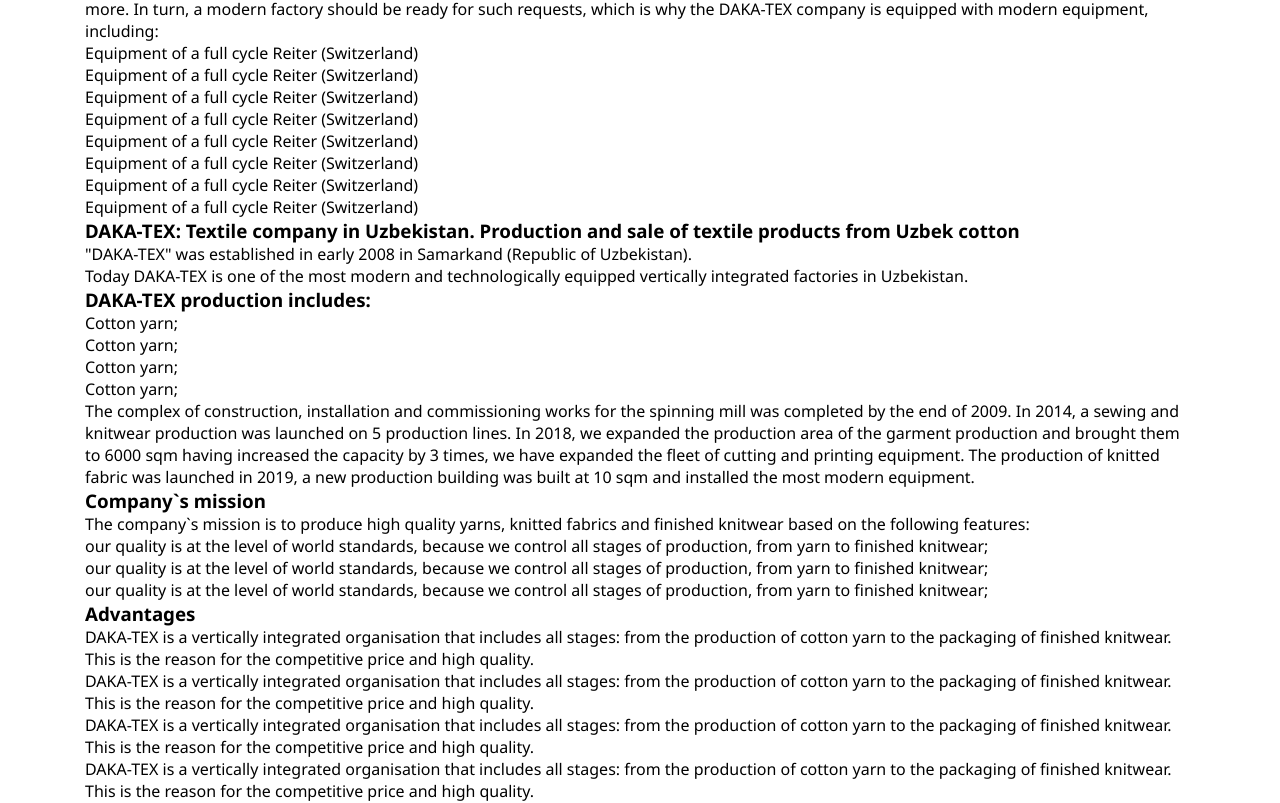
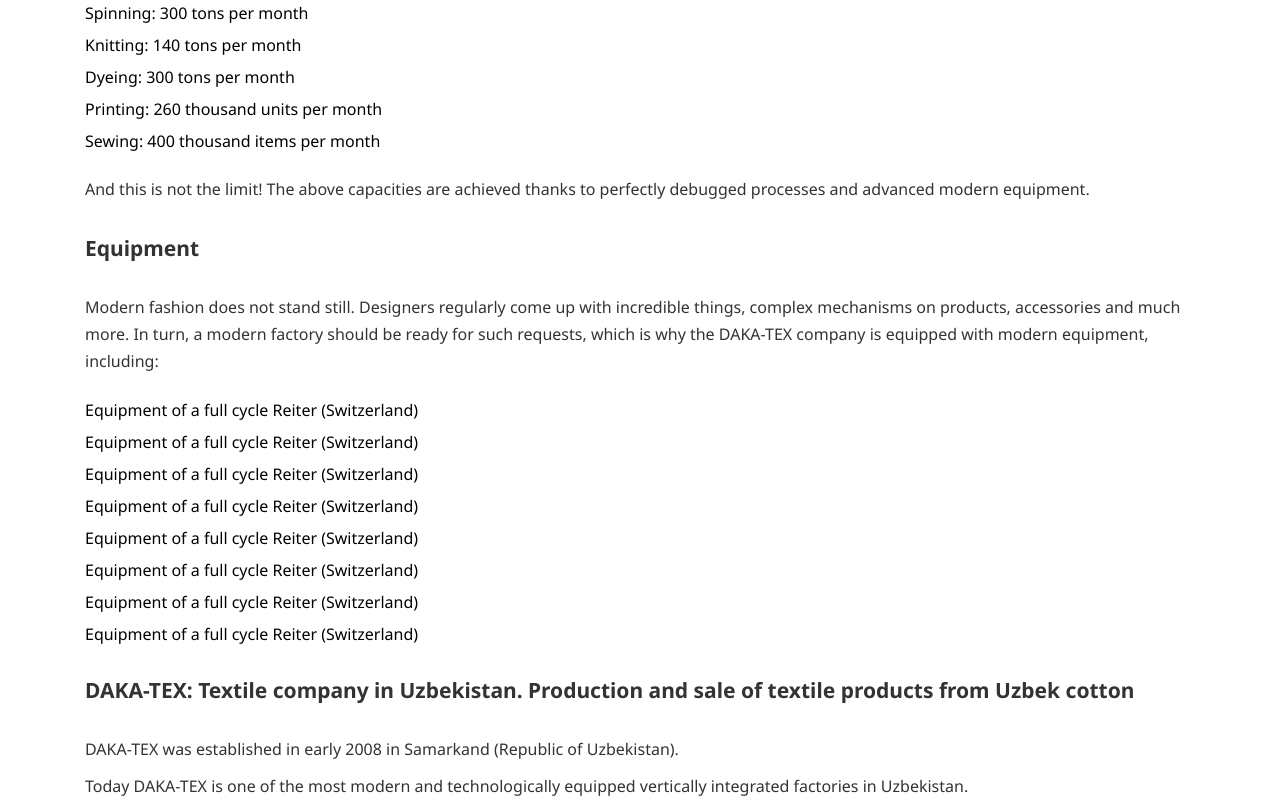
Before and after one commit to AvazShukurullayev/dakatex-clone, a React (Vite) app: page / in a window 1280 px wide. Shown: the part 7898-8701 px from the top of the page. Built offline with nearby package versions, Linux system fonts and the light colour scheme.

Commit message:
about us page done

```diff
--- a/src/pages/about-us-page/AboutUsPage.css
+++ b/src/pages/about-us-page/AboutUsPage.css
@@ -0,0 +1,27 @@
+.about-us__title {
+    color: rgb(51, 51, 51);
+    font-size: 21px;
+    font-weight: 700;
+    line-height: 27px;
+    letter-spacing: 0;
+    text-align: left;
+    margin: 2rem 0;
+}
+
+.about-us__description {
+    color: rgb(51, 51, 51);
+    font-size: 16px;
+    font-weight: 400;
+    line-height: 27px;
+    letter-spacing: 0;
+    text-align: left;
+    margin: 10px 0;
+}
+
+.about-us__list {
+    margin: 1.5rem 0;
+}
+
+.about-us__item {
+    margin: 10px 0;
+}
--- a/src/pages/about-us-page/AboutUsPage.jsx
+++ b/src/pages/about-us-page/AboutUsPage.jsx
@@ -1,62 +1,66 @@
+import "./AboutUsPage.css"
+
 const AboutUsPage = () => {
     return (
         <main className="main">
             <section className="about-us">
                 <div className="container">
-                    <h2>About us</h2>
-                    <h3>Capabilities and Power</h3>
-                    <p>
+                    <h2 className="title">About us</h2>
+                    <h3 className="about-us__title">Capabilities and Power</h3>
+                    <p className="about-us__description">
                         The DAKA-TEX factory is constantly working to expand its capabilities and increase capacity.
                         First of all, we are focused on the quality of our products, minimising costs, and fulfilling
                         orders on time.
                     </p>
-                    <h3>Production capacity</h3>
-                    <ul>
-                        <li>Spinning: 300 tons per month</li>
-                        <li>Knitting: 140 tons per month</li>
-                        <li>Dyeing: 300 tons per month</li>
-                        <li>Printing: 260 thousand units per month</li>
-                        <li>Sewing: 400 thousand items per month</li>
+                    <h3 className="about-us__title">Production capacity</h3>
+                    <ul className="about-us__list">
+                        <li className="about-us__item">Spinning: 300 tons per month</li>
+                        <li className="about-us__item">Knitting: 140 tons per month</li>
+                        <li className="about-us__item">Dyeing: 300 tons per month</li>
+                        <li className="about-us__item">Printing: 260 thousand units per month</li>
+                        <li className="about-us__item">Sewing: 400 thousand items per month</li>
                     </ul>
-                    <p>
+                    <p className="about-us__description">
                         And this is not the limit! The above capacities are achieved thanks to perfectly debugged
                         processes and advanced modern equipment.
                     </p>
-                    <h3>Equipment</h3>
-                    <p>
+                    <h3 className="about-us__title">Equipment</h3>
+                    <p className="about-us__description">
                         Modern fashion does not stand still. Designers regularly come up with incredible things, complex
                         mechanisms on products, accessories and much more. In turn, a modern factory should be ready for
                         such requests, which is why the DAKA-TEX company is equipped with modern equipment, including:
                     </p>
-                    <ul>
-                        <li>Equipment of a full cycle Reiter (Switzerland)</li>
-                        <li>Equipment of a full cycle Reiter (Switzerland)</li>
-                        <li>Equipment of a full cycle Reiter (Switzerland)</li>
-                        <li>Equipment of a full cycle Reiter (Switzerland)</li>
-                        <li>Equipment of a full cycle Reiter (Switzerland)</li>
-                        <li>Equipment of a full cycle Reiter (Switzerland)</li>
-                        <li>Equipment of a full cycle Reiter (Switzerland)</li>
-                        <li>Equipment of a full cycle Reiter (Switzerland)</li>
+                    <ul className="about-us__list">
+                        <li className="about-us__item">Equipment of a full cycle Reiter (Switzerland)</li>
+                        <li className="about-us__item">Equipment of a full cycle Reiter (Switzerland)</li>
+                        <li className="about-us__item">Equipment of a full cycle Reiter (Switzerland)</li>
+                        <li className="about-us__item">Equipment of a full cycle Reiter (Switzerland)</li>
+                        <li className="about-us__item">Equipment of a full cycle Reiter (Switzerland)</li>
+                        <li className="about-us__item">Equipment of a full cycle Reiter (Switzerland)</li>
+                        <li className="about-us__item">Equipment of a full cycle Reiter (Switzerland)</li>
+                        <li className="about-us__item">Equipment of a full cycle Reiter (Switzerland)</li>
                     </ul>
-                    <h3>DAKA-TEX: Textile company in Uzbekistan. Production and sale of textile products from Uzbek
-                        cotton</h3>
-                    <p>
-                        "DAKA-TEX" was established in early 2008 in Samarkand (Republic of Uzbekistan).
+                    <h3 className="about-us__title">DAKA-TEX: Textile company in Uzbekistan. Production and sale of
+                        textile products from Uzbek
+                        cotton
+                    </h3>
+                    <p className="about-us__description">
+                        DAKA-TEX was established in early 2008 in Samarkand (Republic of Uzbekistan).
                     </p>
-                    <p>
+                    <p className="about-us__description">
                         Today DAKA-TEX is one of the most modern and technologically equipped vertically integrated
                         factories in Uzbekistan.
                     </p>
-                    <h3>
+                    <h3 className="about-us__title">
                         DAKA-TEX production includes:
                     </h3>
-                    <ul>
-                        <li>Cotton yarn;</li>
-                        <li>Cotton yarn;</li>
-                        <li>Cotton yarn;</li>
-                        <li>Cotton yarn;</li>
+                    <ul className="about-us__list">
+                        <li className="about-us__item">Cotton yarn;</li>
+                        <li className="about-us__item">Cotton yarn;</li>
+                        <li className="about-us__item">Cotton yarn;</li>
+                        <li className="about-us__item">Cotton yarn;</li>
                     </ul>
-                    <p>
+                    <p className="about-us__description">
                         The complex of construction, installation and commissioning works for the spinning mill was
                         completed by the end of 2009. In 2014, a sewing and knitwear production was launched on 5
                         production lines. In 2018, we expanded the production area of the garment production and
@@ -64,49 +68,58 @@
                         cutting and printing equipment. The production of knitted fabric was launched in 2019, a new
                         production building was built at 10 sqm and installed the most modern equipment.
                     </p>
-                    <h3>
+                    <h3 className="about-us__title">
                         Company`s mission
                     </h3>
-                    <p>
+                    <p className="about-us__description">
                         The company`s mission is to produce high quality yarns, knitted fabrics and finished knitwear
                         based on the following features:
                     </p>
-                    <ul>
-                        <li>our quality is at the level of world standards, because we control all stages of production,
+                    <ul className="about-us__list">
+                        <li className="about-us__item">
+                            our quality is at the level of world standards, because we control all stages of production,
                             from yarn to finished knitwear;
                         </li>
-                        <li>our quality is at the level of world standards, because we control all stages of production,
+                        <li className="about-us__item">
+                            our quality is at the level of world standards, because we control all stages of production,
                             from yarn to finished knitwear;
                         </li>
-                        <li>our quality is at the level of world standards, because we control all stages of production,
+                        <li className="about-us__item">
+                            our quality is at the level of world standards, because we control all stages of production,
                             from yarn to finished knitwear;
                         </li>
                     </ul>
-                    <h3>
+                    <h3 className="about-us__title">
                         Advantages
                     </h3>
-                    <ul>
-                        <li>DAKA-TEX is a vertically integrated organisation that includes all stages: from the
+                    <ul className="about-us__list">
+                        <li className="about-us__item">
+                            DAKA-TEX is a vertically integrated organisation that includes all stages: from the
                             production of cotton yarn to the packaging of finished knitwear. This is the reason for the
                             competitive price and high quality.
                         </li>
-                        <li>DAKA-TEX is a vertically integrated organisation that includes all stages: from the
+                        <li className="about-us__item">
+                            DAKA-TEX is a vertically integrated organisation that includes all stages: from the
                             production of cotton yarn to the packaging of finished knitwear. This is the reason for the
                             competitive price and high quality.
                         </li>
-                        <li>DAKA-TEX is a vertically integrated organisation that includes all stages: from the
+                        <li className="about-us__item">
+                            DAKA-TEX is a vertically integrated organisation that includes all stages: from the
                             production of cotton yarn to the packaging of finished knitwear. This is the reason for the
                             competitive price and high quality.
                         </li>
-                        <li>DAKA-TEX is a vertically integrated organisation that includes all stages: from the
+                        <li className="about-us__item">
+                            DAKA-TEX is a vertically integrated organisation that includes all stages: from the
                             production of cotton yarn to the packaging of finished knitwear. This is the reason for the
                             competitive price and high quality.
                         </li>
-                        <li>DAKA-TEX is a vertically integrated organisation that includes all stages: from the
+                        <li className="about-us__item">
+                            DAKA-TEX is a vertically integrated organisation that includes all stages: from the
                             production of cotton yarn to the packaging of finished knitwear. This is the reason for the
                             competitive price and high quality.
                         </li>
-                        <li>DAKA-TEX is a vertically integrated organisation that includes all stages: from the
+                        <li className="about-us__item">
+                            DAKA-TEX is a vertically integrated organisation that includes all stages: from the
                             production of cotton yarn to the packaging of finished knitwear. This is the reason for the
                             competitive price and high quality.
                         </li>
```
